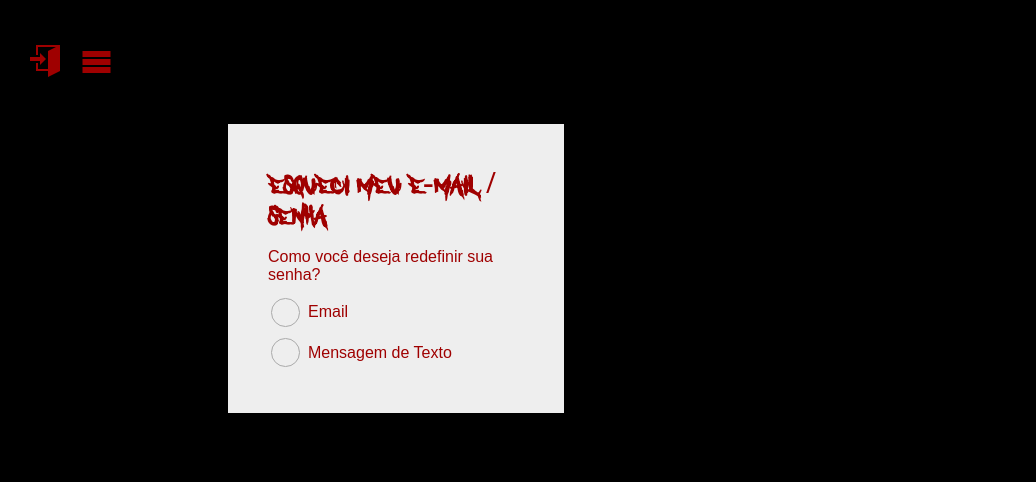
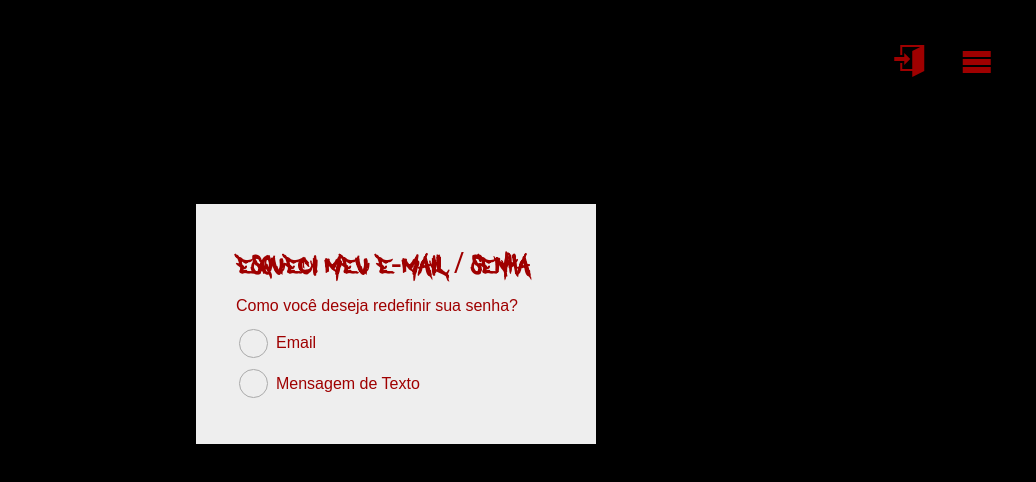
Before and after one commit to sushinectar/ndk-forum, a plain HTML site: page assets/html/forgot.html in a window 1280 px wide. Shown: the full height of the page, 244-1280 px from the left. Drawn offline with Linux system fonts and the light colour scheme; files whose address does not match are found by name; a web font is replaced by a local one.

Commit message:
remaking pages in the desktop version

```diff
--- a/assets/css/media-forgot.css
+++ b/assets/css/media-forgot.css
@@ -1,3 +1,19 @@
+@media (min-width: 1024px) {
+  nav {
+    justify-content: space-between;
+    margin: 0 0 5rem;
+  }
+  .interact {
+    margin: 0 2.7rem;
+  }
+  .icon-enter {
+    margin: 0 1rem;
+  }
+  .container-forgot {
+    width: 20rem;
+  }
+}
+
 @media (max-width: 376px) {
   .interact {
     margin: 0 0 0 1rem;
--- a/assets/css/media-index.css
+++ b/assets/css/media-index.css
@@ -1,3 +1,19 @@
+@media (min-width: 1024px) {
+  nav {
+    justify-content: space-between;
+    margin: 0 0 5rem;
+  }
+  .interact {
+    margin: 0 2.7rem;
+  }
+  .icon-enter {
+    margin: 0 1rem;
+  }
+  .container-forgot {
+    width: 20rem;
+  }
+}
+
 @media (max-width: 400px) {
   .interact {
     margin: 0 0 0 2rem;
--- a/assets/css/media-login.css
+++ b/assets/css/media-login.css
@@ -1,3 +1,16 @@
+@media (min-width: 1024px) {
+  nav {
+    justify-content: space-between;
+    margin: 0 0 2rem;
+  }
+  .interact {
+    margin: 0 2.7rem;
+  }
+  .icon-enter {
+    margin: 0 1rem;
+  }
+}
+
 @media (max-width: 400px) {
   input[type="email"] {
     width: 19.5rem;
```
Also changed, not shown: assets/js/modules/forgot.js (line endings or trailing spaces).
